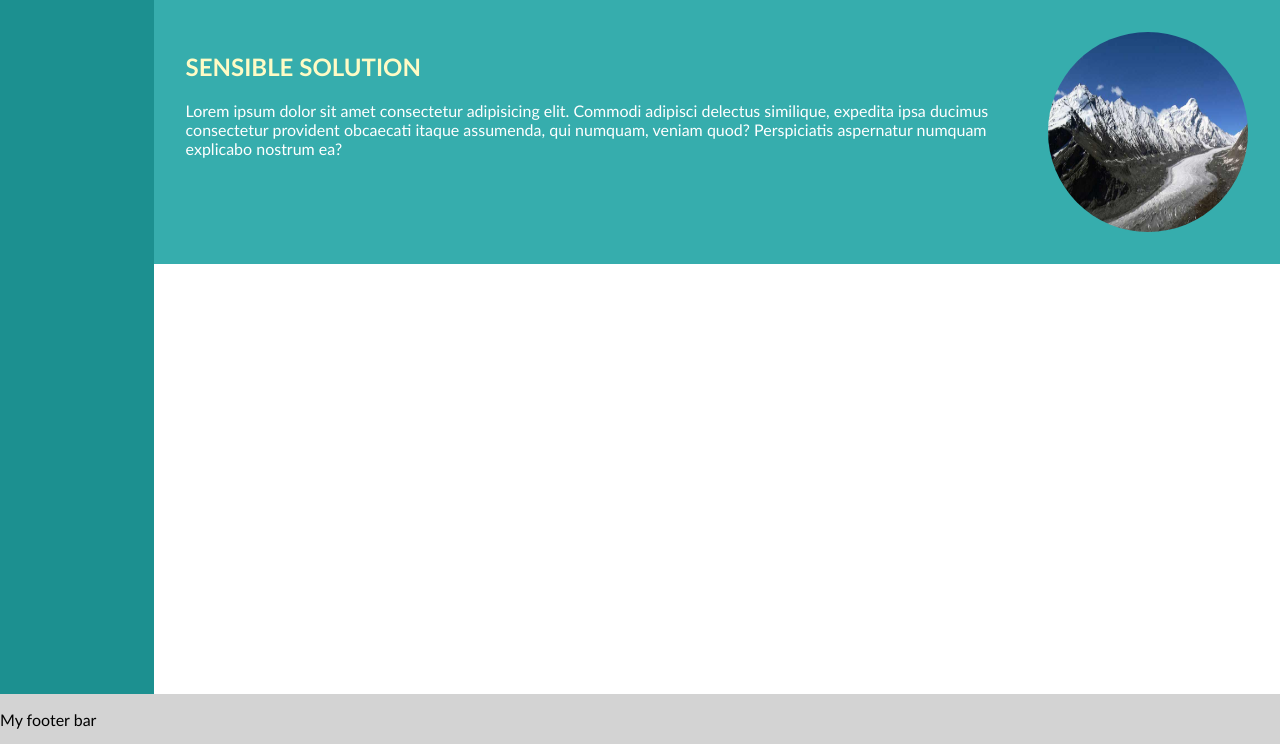
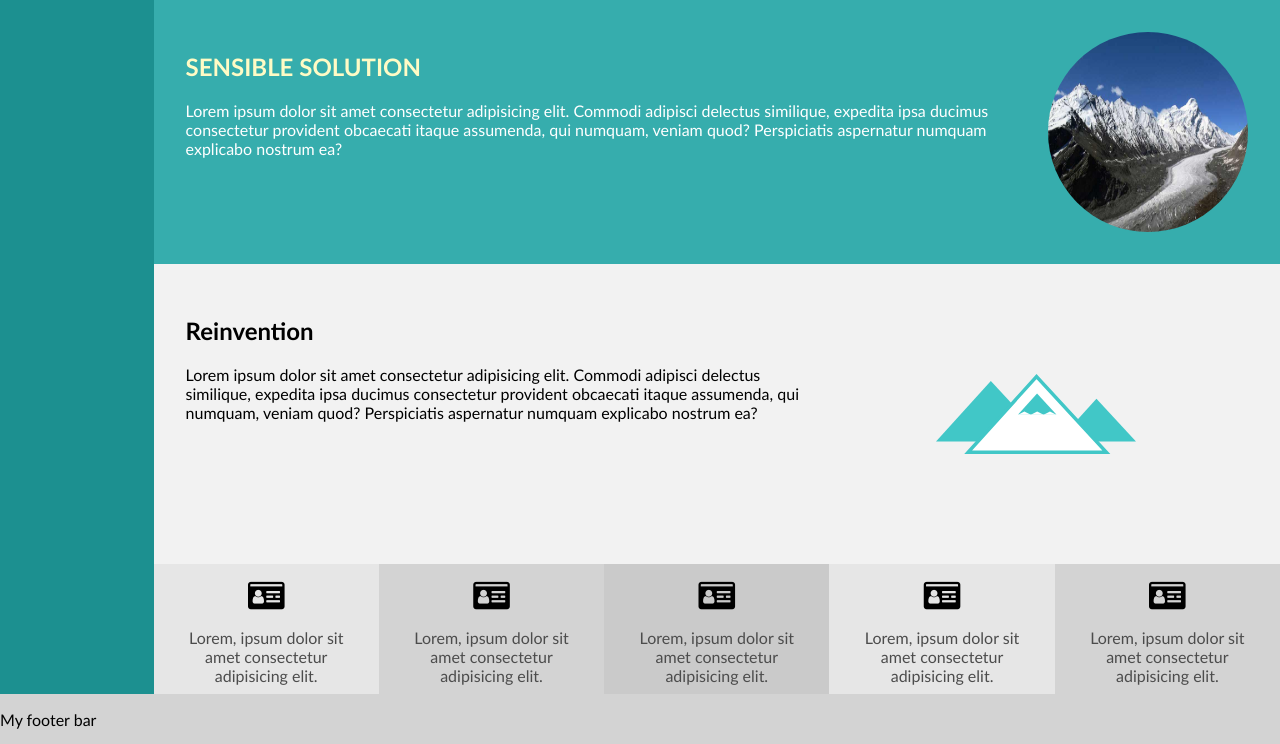
Before and after one commit to Yask00/Cascading-Style-Sheets, a website: page Grid/pluralsight/Building_Layouts_w_CSS_Grid/index.html in a window 1280 px wide. Shown: the part 56-800 px from the top of the page. Drawn offline with Linux system fonts and the light colour scheme.

Commit message:
finish creating the desktop structure

```diff
--- a/Grid/pluralsight/Building_Layouts_w_CSS_Grid/css/main.css
+++ b/Grid/pluralsight/Building_Layouts_w_CSS_Grid/css/main.css
@@ -56,37 +56,90 @@ section#hero {
     text-transform: uppercase;
     color: #fffbc5;
 }
-
 #content p {
     color: #fff;
 }
-
 img {
     max-width: 100%;
     background-size: cover;
     margin: 0 auto;
 }
-
 #mountain {
     border-radius: 50%;
     width: 200px;
     height: 200px;
 }
-
 .sidebar {
     grid-area: sidebar;
     background: #1c9090;
     color: #fff;
     padding: 1em;
 }
-
 .main {
     grid-area: right;
-    grid-template-rows: 51px fit-content(30%);
+    grid-template-rows: 51px fit-content(30%) 40%;
     display: grid;
+    /* grid-template-columns: 800px;
+    justify-content: center; */
 }
-
 footer {
     grid-area: footer;
     background-color: lightgray;
 }
+
+#features {
+    display: grid;
+    grid-template-columns: repeat(5, auto);
+    text-align: center;
+    /* align-items: center; */
+}
+#features i {
+    font-size: 2em;
+}
+ul#features {
+    margin: 0;
+    padding: 0;
+}
+ul#features li {
+    background-color: lightgray;
+    padding: 1em;
+    align-self: start;
+}
+/* ul#features li:nth-child(3) {
+    justify-self: end;
+} */
+ul#features li p {
+    color: #4c4c4c;
+}
+
+ul#features li:nth-child(1) {
+    background-color: #e6e6e6;
+}
+ul#features li:nth-child(2) {
+    background-color: #d3d3d3;
+    align-self: center;
+}
+ul#features li:nth-child(3) {
+    background-color: #cacaca;
+}
+ul#features li:nth-child(4) {
+    background-color: #e6e6e6;
+    align-self: center;
+}
+ul#features li:nth-child(5) {
+    background-color: #d3d3d3;
+}
+
+section#info {
+    background-color: #f2f2f2;
+    padding: 2em;
+
+    display: grid;
+    grid-template-columns: 1.5fr 1fr;
+    align-items: space-around;
+}
+
+#mountain-vector {
+    width: 200px;
+    align-self: center;
+}
--- a/Grid/pluralsight/Building_Layouts_w_CSS_Grid/index.html
+++ b/Grid/pluralsight/Building_Layouts_w_CSS_Grid/index.html
@@ -6,6 +6,7 @@
     <meta name="viewport" content="width=device-width, initial-scale=1.0">
     <meta http-equiv="X-UA-Compatible" content="ie=edge">
     <title>Document</title>
+    <link rel="stylesheet" href="https://stackpath.bootstrapcdn.com/font-awesome/4.7.0/css/font-awesome.min.css">
     <link rel="stylesheet" href="./css/main.css">
 </head>
 
@@ -38,6 +39,41 @@
             </div>
             <img src="./images/mountain.jpg" id="mountain">
         </section>
+
+        <section id="info">
+            <div id="content2">
+                <h2>Reinvention</h2>
+                <p>Lorem ipsum dolor sit amet consectetur adipisicing elit. Commodi adipisci delectus similique,
+                    expedita
+                    ipsa ducimus consectetur provident obcaecati itaque assumenda, qui numquam, veniam quod?
+                    Perspiciatis
+                    aspernatur numquam explicabo nostrum ea?</p>
+            </div>
+            <img src="./images/vector-mountains.svg" id="mountain-vector">
+        </section>
+
+        <ul id="features">
+            <li>
+                <i class="fa fa-id-card" aria-hidden="true"></i>
+                <p>Lorem, ipsum dolor sit amet consectetur adipisicing elit.</p>
+            </li>
+            <li>
+                <i class="fa fa-id-card" aria-hidden="true"></i>
+                <p>Lorem, ipsum dolor sit amet consectetur adipisicing elit.</p>
+            </li>
+            <li>
+                <i class="fa fa-id-card" aria-hidden="true"></i>
+                <p>Lorem, ipsum dolor sit amet consectetur adipisicing elit.</p>
+            </li>
+            <li>
+                <i class="fa fa-id-card" aria-hidden="true"></i>
+                <p>Lorem, ipsum dolor sit amet consectetur adipisicing elit.</p>
+            </li>
+            <li>
+                <i class="fa fa-id-card" aria-hidden="true"></i>
+                <p>Lorem, ipsum dolor sit amet consectetur adipisicing elit.</p>
+            </li>
+        </ul>
     </div>
     <footer>
         <p>My footer bar</p>
```
Also changed, not shown: Grid/README.md, Grid/pluralsight/Building_Layouts_w_CSS_Grid/images/vector-mountains.svg (added).
